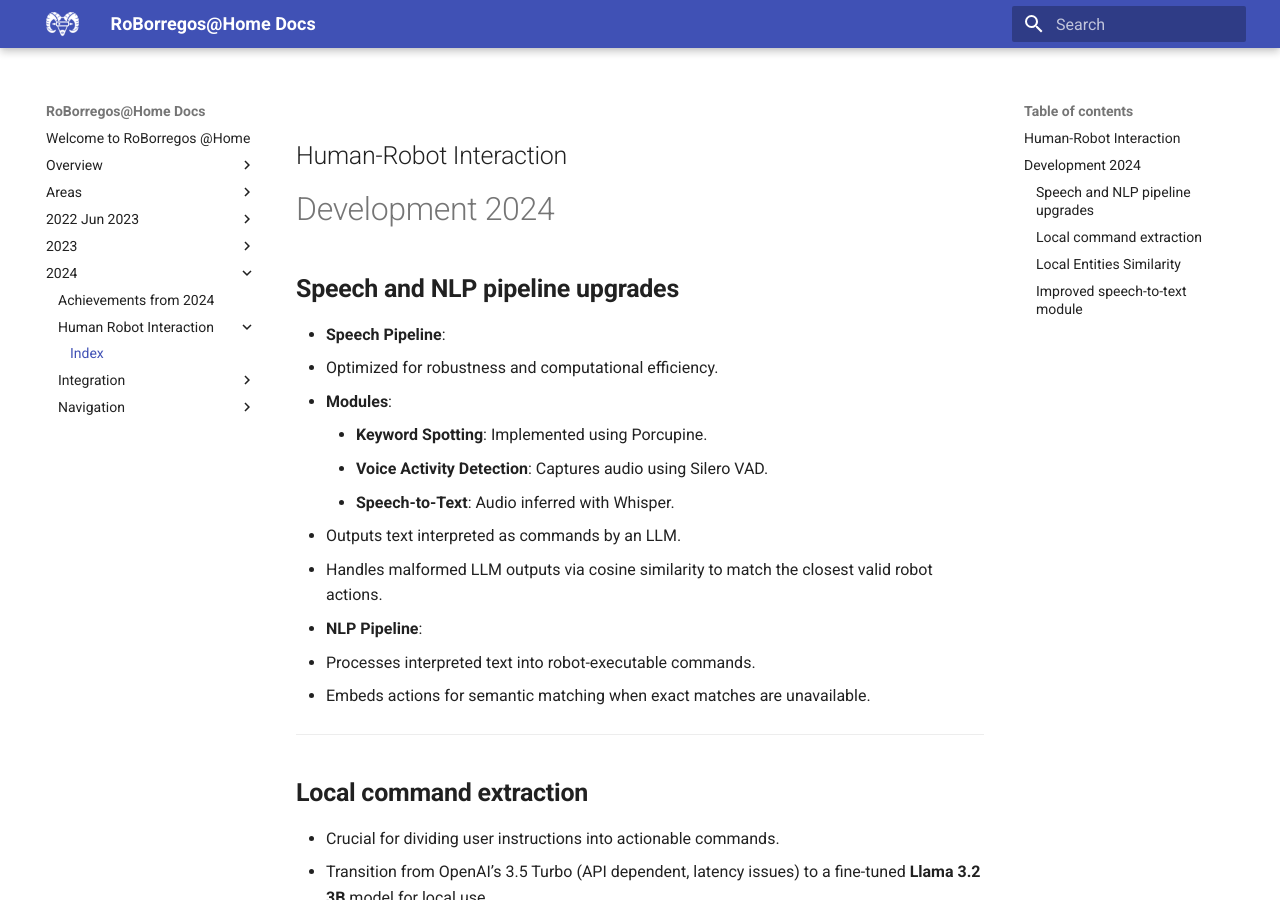
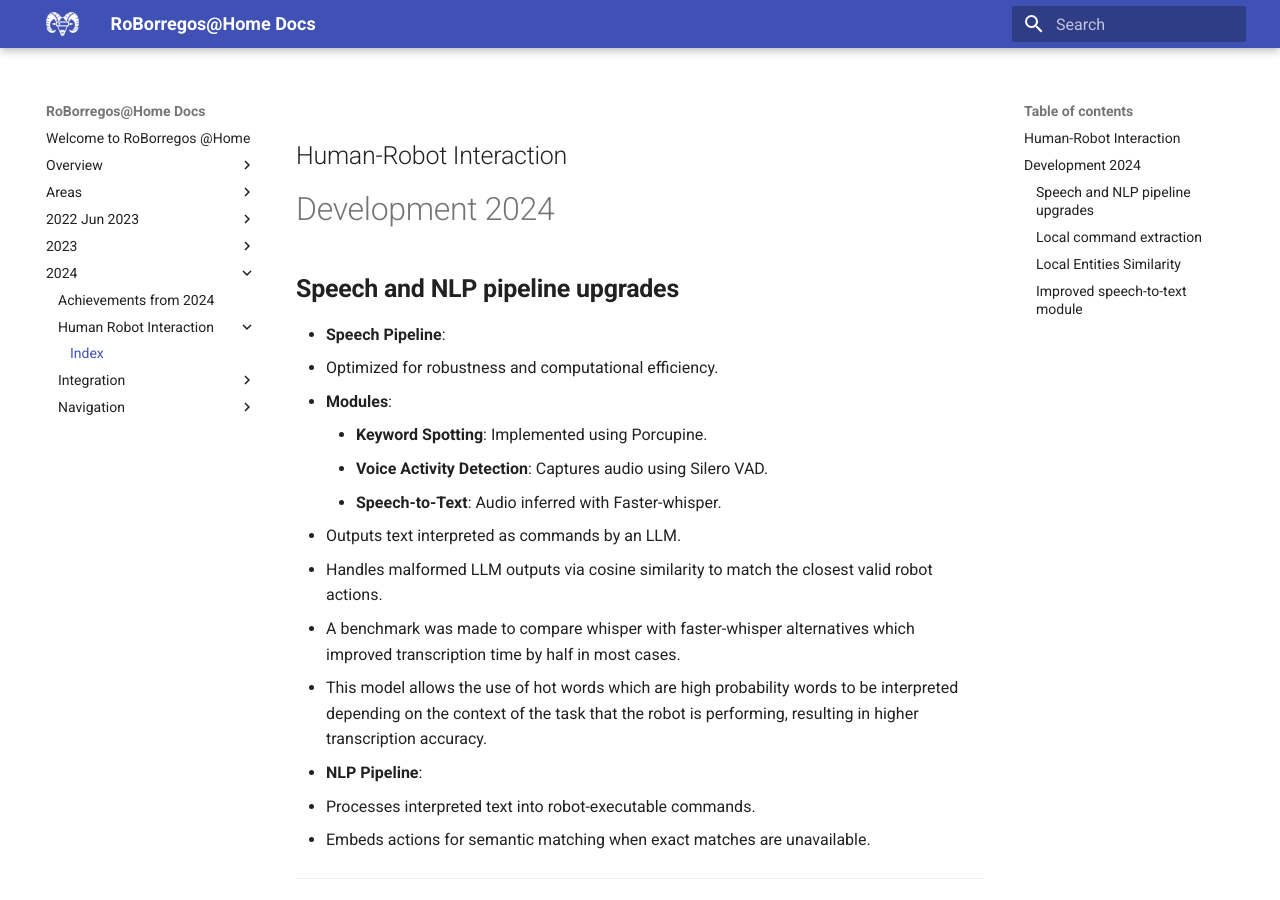
Before and after one commit to RoBorregos/Home-Docs, an MkDocs documentation site: the page built from docs/2024/Human-Robot Interaction/index.md, in a window 1280 px wide and 900 px high. Built offline with MkDocs 1.6.1 and Material for MkDocs 9.7.7, drawn with Linux system fonts in a browser that asks for light colours.

Commit message:
STT docs

```diff
--- a/docs/2024/Human-Robot Interaction/index.md
+++ b/docs/2024/Human-Robot Interaction/index.md
@@ -8,9 +8,11 @@
   - **Modules**:
     - **Keyword Spotting**: Implemented using Porcupine.
     - **Voice Activity Detection**: Captures audio using Silero VAD.
-    - **Speech-to-Text**: Audio inferred with Whisper.
+    - **Speech-to-Text**: Audio inferred with Faster-whisper.
   - Outputs text interpreted as commands by an LLM.
   - Handles malformed LLM outputs via cosine similarity to match the closest valid robot actions.
+  - A benchmark was made to compare whisper with faster-whisper alternatives which improved transcription time by half in most cases.
+  - This model allows the use of hot words which are high probability words to be interpreted depending on the context of the task that the robot is performing, resulting in higher transcription accuracy.
 
 - **NLP Pipeline**:
   - Processes interpreted text into robot-executable commands.
```
